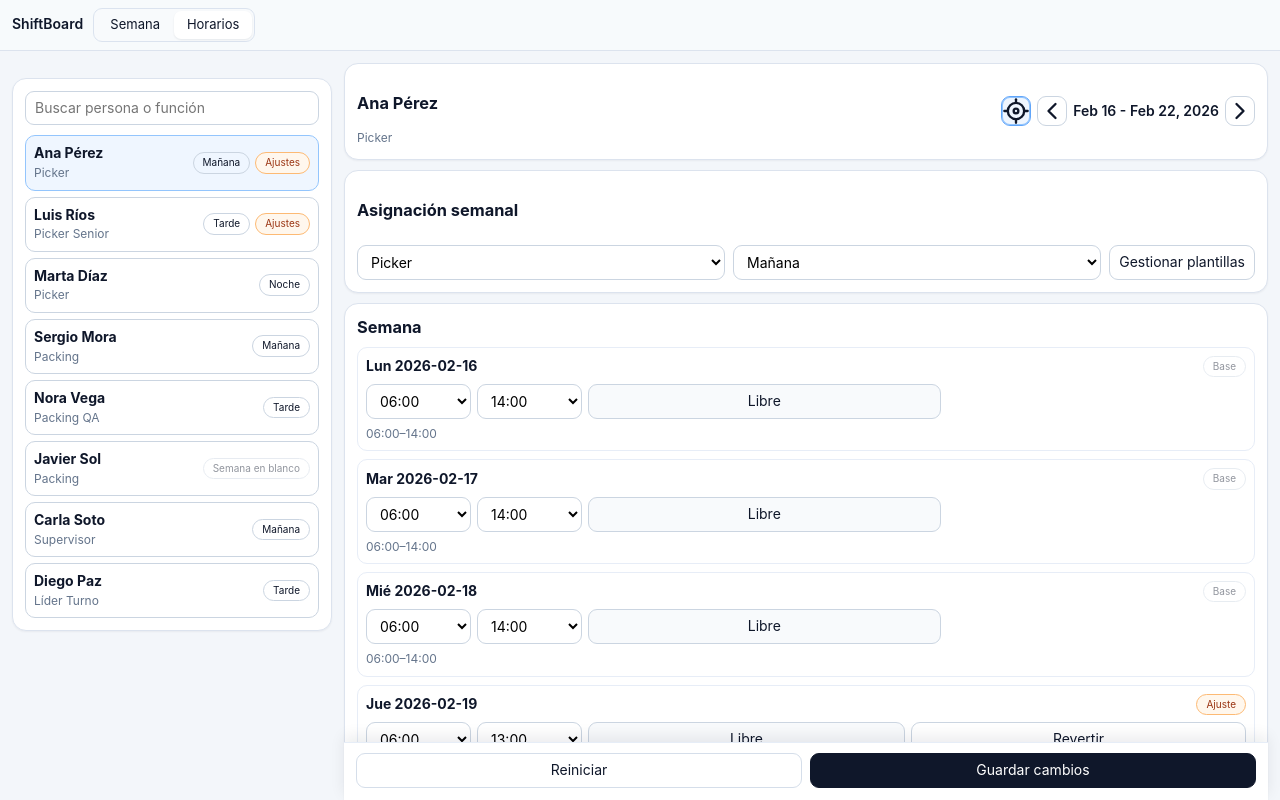
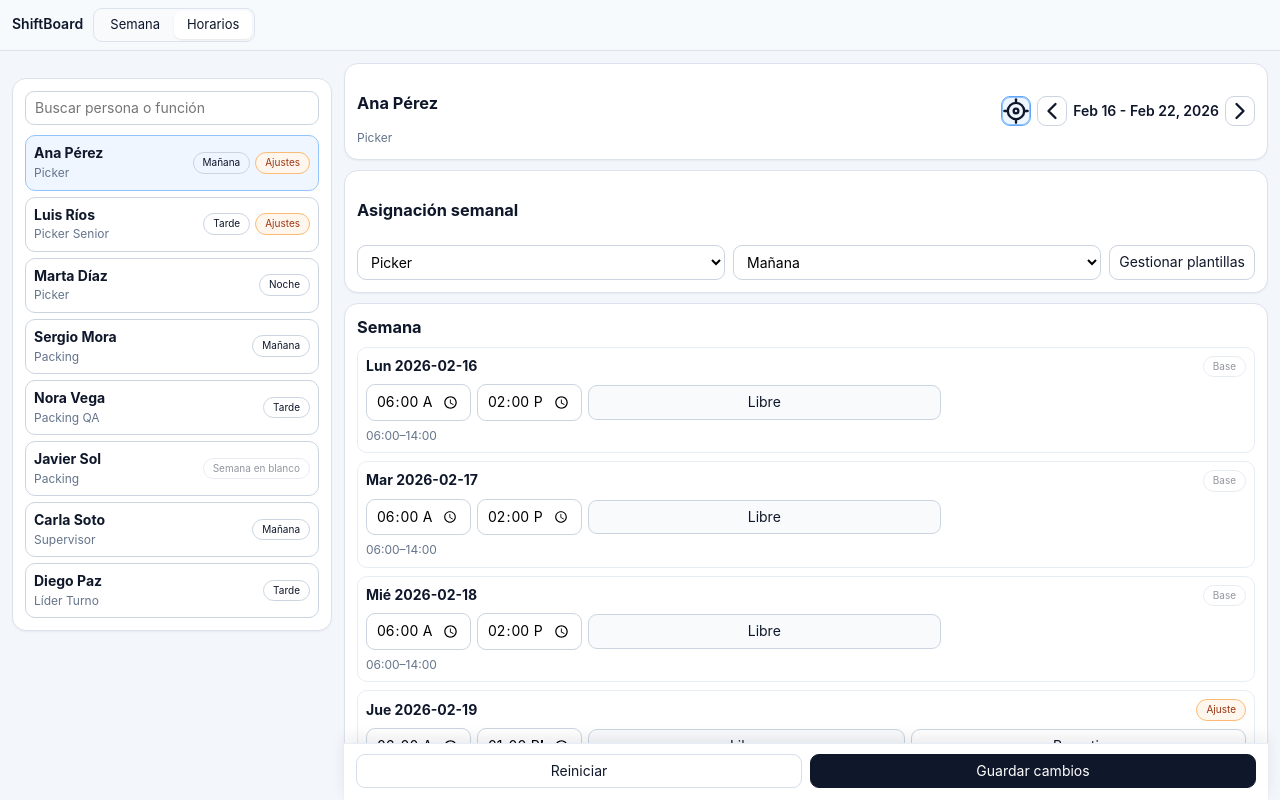
Before and after one commit to cabp393/chrono-ops, a React (Vite) app: page / in a window 1280 px wide. Both pictures are taken after a click on the button "Horarios". Shown: the top 800 px of the page. Built offline with nearby package versions, Linux system fonts and the light colour scheme.

Commit message:
Restore native time inputs and force 24h rendering

```diff
--- /dev/null
+++ b/src/components/TimeInput24.tsx
@@ -0,0 +1,18 @@
+type Props = {
+  value: string;
+  onChange: (value: string) => void;
+  disabled?: boolean;
+  step?: number;
+};
+
+export const TimeInput24 = ({ value, onChange, disabled, step = 60 }: Props) => (
+  <input
+    type="time"
+    lang="en-GB"
+    inputMode="numeric"
+    step={step}
+    disabled={disabled}
+    value={value}
+    onChange={(event) => onChange(event.target.value)}
+  />
+);
--- a/src/components/schedules/TemplateModal.tsx
+++ b/src/components/schedules/TemplateModal.tsx
@@ -1,7 +1,7 @@
 import { useEffect, useMemo, useState } from 'react';
 import { DAY_KEYS, DAY_LABELS, cloneTemplate, createTemplate, formatSlot, slotValidationError } from '../../lib/scheduleUtils';
 import type { ScheduleDaySlot, ScheduleTemplate } from '../../types';
-import { TimeSelect } from './TimeSelect';
+import { TimeInput24 } from '../TimeInput24';
 
 type Props = {
   open: boolean;
@@ -127,8 +127,8 @@ export const TemplateModal = ({ open, templates, onClose, onSave }: Props) => {
                     return (
                       <div className="template-day-row" key={dayKey}>
                         <strong>{DAY_LABELS[dayKey]}</strong>
-                        <TimeSelect value={slot.start ?? ''} onChange={(value) => setDaySlot(dayKey, { start: value || null, end: slot.end })} stepMinutes={60} />
-                        <TimeSelect value={slot.end ?? ''} onChange={(value) => setDaySlot(dayKey, { start: slot.start, end: value || null })} stepMinutes={60} />
+                        <TimeInput24 value={slot.start ?? ''} onChange={(value) => setDaySlot(dayKey, { start: value || null, end: slot.end })} step={60} />
+                        <TimeInput24 value={slot.end ?? ''} onChange={(value) => setDaySlot(dayKey, { start: slot.start, end: value || null })} step={60} />
                         <button className="ghost" onClick={() => setDaySlot(dayKey, { start: null, end: null })}>Libre</button>
                         <span className="chip muted">{formatSlot(slot)}</span>
                       </div>
--- a/src/components/schedules/TimeSelect.tsx
+++ /dev/null
@@ -1,23 +0,0 @@
-import { useMemo } from 'react';
-import { buildTimeOptions } from '../../lib/timeOptions';
-
-type Props = {
-  value: string;
-  onChange: (value: string) => void;
-  disabled?: boolean;
-  stepMinutes?: number;
-  allowEmpty?: boolean;
-};
-
-export const TimeSelect = ({ value, onChange, disabled, stepMinutes = 60, allowEmpty = true }: Props) => {
-  const options = useMemo(() => buildTimeOptions(stepMinutes), [stepMinutes]);
-
-  return (
-    <select value={value} onChange={(event) => onChange(event.target.value)} disabled={disabled}>
-      {allowEmpty ? <option value="">--:--</option> : null}
-      {options.map((time) => (
-        <option key={time} value={time}>{time}</option>
-      ))}
-    </select>
-  );
-};
--- a/src/components/schedules/WeekScheduleTable.tsx
+++ b/src/components/schedules/WeekScheduleTable.tsx
@@ -1,6 +1,6 @@
 import { DAY_LABELS, createEmptyDaySlot, formatDateCompact, formatSlot, getDayKey, resolveSchedule, toISODate, weekDates } from '../../lib/scheduleUtils';
 import type { ScheduleOverride, ScheduleTemplate } from '../../types';
-import { TimeSelect } from './TimeSelect';
+import { TimeInput24 } from '../TimeInput24';
 
 type Props = {
   personId: string;
@@ -33,23 +33,23 @@ export const WeekScheduleTable = ({ personId, weekStart, template, overrides, we
               </div>
 
               <div className="day-controls">
-                <TimeSelect
+                <TimeInput24
                   disabled={!weekAssigned}
                   value={override?.start ?? resolved.slot.start ?? ''}
                   onChange={(value) => {
                     const nextStart = value || null;
                     onUpsertOverride(dateISO, nextStart, override?.end ?? resolved.slot.end ?? null);
                   }}
-                  stepMinutes={60}
+                  step={60}
                 />
-                <TimeSelect
+                <TimeInput24
                   disabled={!weekAssigned}
                   value={override?.end ?? resolved.slot.end ?? ''}
                   onChange={(value) => {
                     const nextEnd = value || null;
                     onUpsertOverride(dateISO, override?.start ?? resolved.slot.start ?? null, nextEnd);
                   }}
-                  stepMinutes={60}
+                  step={60}
                 />
                 <button className="ghost" disabled={!weekAssigned} onClick={() => onUpsertOverride(dateISO, null, null)}>Libre</button>
                 {override ? <button onClick={() => onRevertOverride(dateISO)}>Revertir</button> : null}
--- a/src/lib/timeOptions.ts
+++ /dev/null
@@ -1,10 +0,0 @@
-export const buildTimeOptions = (stepMinutes: number) => {
-  const options: string[] = [];
-  const totalMinutes = 24 * 60;
-  for (let minutes = 0; minutes < totalMinutes; minutes += stepMinutes) {
-    const hours = Math.floor(minutes / 60);
-    const mins = minutes % 60;
-    options.push(`${`${hours}`.padStart(2, '0')}:${`${mins}`.padStart(2, '0')}`);
-  }
-  return options;
-};
```
Also changed, not shown: src/components/ShiftModal.tsx (+3 -12 lines).
